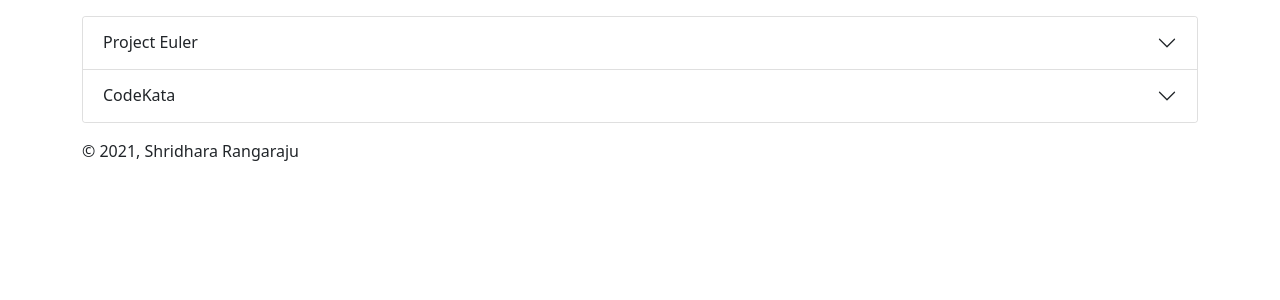
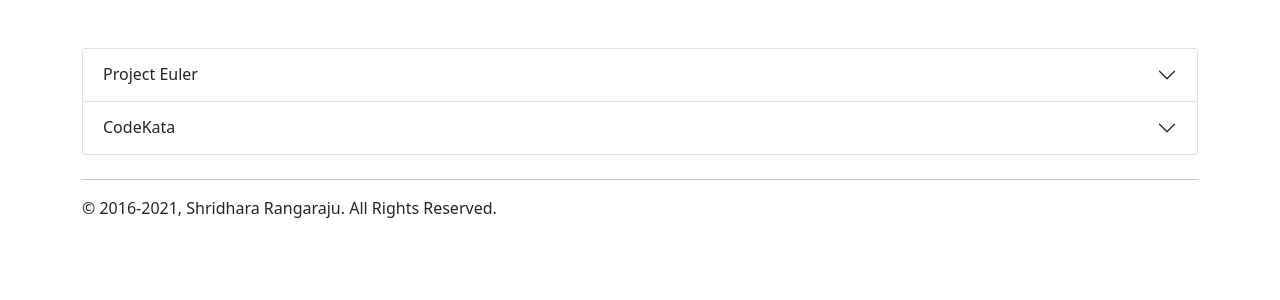
Before and after one commit to mrshridhara/python_trials, a Flask app: page / in a window 1280 px wide. Shown: the top 300 px of the page. Run offline with Flask 2, Linux system fonts and the light colour scheme.

Commit message:
Minor cleanup.

```diff
--- a/src/templates/layout.html
+++ b/src/templates/layout.html
@@ -10,6 +10,8 @@
   <link href="https://cdn.jsdelivr.net/npm/bootstrap@5.0.2/dist/css/bootstrap.min.css" rel="stylesheet"
     integrity="sha384-EVSTQN3/azprG1Anm3QDgpJLIm9Nao0Yz1ztcQTwFspd3yD65VohhpuuCOmLASjC" crossorigin="anonymous" />
   <link rel="stylesheet" type="text/css" href="{{ url_for('static', filename='bootstrap-overrides.css')}}" />
+
+  <title>{{ title }} | Python Trials</title>
 </head>
 
 <body>
@@ -17,11 +19,14 @@
     integrity="sha384-MrcW6ZMFYlzcLA8Nl+NtUVF0sA7MsXsP1UyJoMp4YLEuNSfAP+JcXn/tWtIaxVXM"
     crossorigin="anonymous"></script>
 
-  <div class="container pt-3">
-    {% block content %}
-    {% endblock %}
-    <footer class="mt-3">
-      <p>© {{ current_year }}, Shridhara Rangaraju</p>
+  <div class="container">
+    <section class="pt-5">
+      {% block content %}
+      {% endblock %}
+    </section>
+    <hr class="mt-4" />
+    <footer>
+      <p>© 2016-{{ current_year }}, Shridhara Rangaraju. All Rights Reserved.</p>
     </footer>
   </div>
 </body>
--- a/src/views.py
+++ b/src/views.py
@@ -16,15 +16,15 @@
 
 @app.route("/problems/<group_id>/<id>")
 def problem_details(group_id, id):
-    prob_group = problem_groups.get(group_id)
-    if (prob_group is None):
+    problem_group = problem_groups.get(group_id)
+    if (problem_group is None):
         return render_template(
             "status_code_404.html",
             title="Not Found",
             current_year=current_year
         ), 404
 
-    problem = prob_group.problems.get(id)
+    problem = problem_group.problems.get(id)
     if (problem is None):
         return render_template(
             "status_code_404.html",
```
Also changed, not shown: src/domain/types.py (+22 -7 lines).
